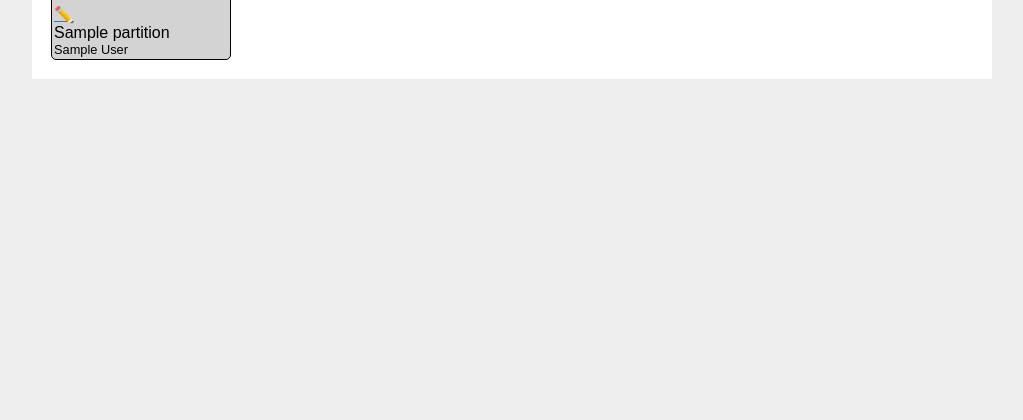
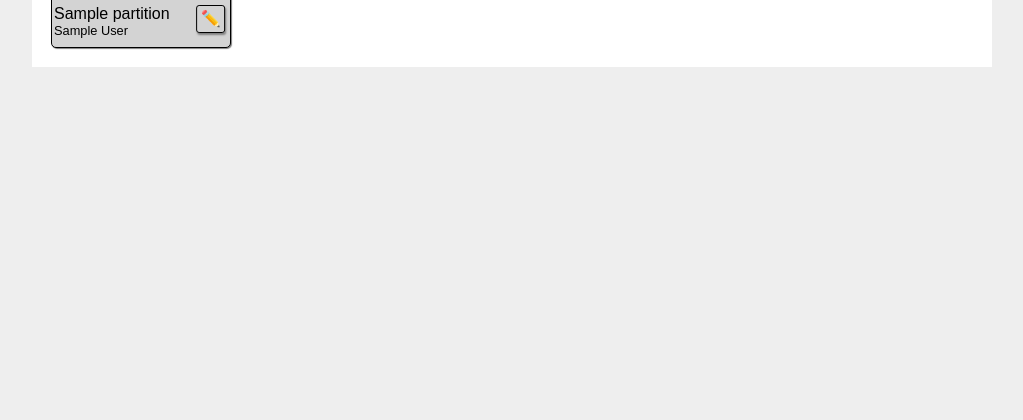
Before and after one commit to partitioncloud/partitioncloud-server, a Flask app: template partitioncloud/templates/albums/album.html in a window 1280 px wide. Shown: the part 277-697 px from the top of the page, without its empty margins (128-1151 px from the left). Run offline with Flask 2, Linux system fonts and the light colour scheme; the visitor is signed in with stand-in values (Sample User, id 1); data comes from the database, SQL or seed files in the repository; the template is opened without the code that fills it: most values are stand-ins (such as "Sample title", 1, 10 or a date in 2020).

Commit message:
Update css

```diff
--- a/partitioncloud/static/style.css
+++ b/partitioncloud/static/style.css
@@ -147,12 +147,14 @@ input[type=submit] {
     border-width: 1px;
     margin: 3px;
     width: 178px;
+    box-shadow: 1px 1px 1px #7f7f7f;
 }
 
 .partition-thumbnail {
     width: 178px;
     height: 178px;
     background-color: white;
+    border-radius: 5px;
 }
 
 .partition-description {
@@ -212,15 +214,16 @@ input[type=submit] {
 
 .user-profile-picture {
     width: 25px;
-    height: 22px;
+    height: 23px;
     text-align: center;
-    padding-top: 3px;
+    padding-top: 2px;
     border-radius: 50%;
     margin: 1px;
     color: white;
     text-shadow: 1px 1px 4px #000000;
     font-size: 18px;
     border: 1px solid black;
+    box-shadow: 1px 2px 2px #d0d0d0;
 }
 
 #users-list {
@@ -234,7 +237,11 @@ input[type=submit] {
     height: 30px;
     background-image: radial-gradient(circle, #373737 2px, lightgray 3px);
     background-size: 100% 33.33%;
-    border: none;
+    box-shadow: 1px 2px 2px #7f7f7f;
+
+    border-color: black;
+    border-style: solid;
+    border-width: 1px;
     border-radius: 3px;
 }
 
@@ -259,6 +266,7 @@ input[type=submit] {
     z-index: 1;
     border-radius: 5px;
     transform: translate(-130px);
+    font-size: 0.7rem;
 }
 
 .dropdown-content a {
@@ -305,3 +313,16 @@ td {
     border-color: black;
     border: thin solid;
 }
+
+.edit-button {
+    float: right;
+    transform: translateX(-10%);
+    padding: 2%;
+
+    border-color: black;
+    border-style: solid;
+    border-radius: 3px;
+    border-width: 1px;
+
+    box-shadow: 1px 2px 2px #7f7f7f;
+  }
```
